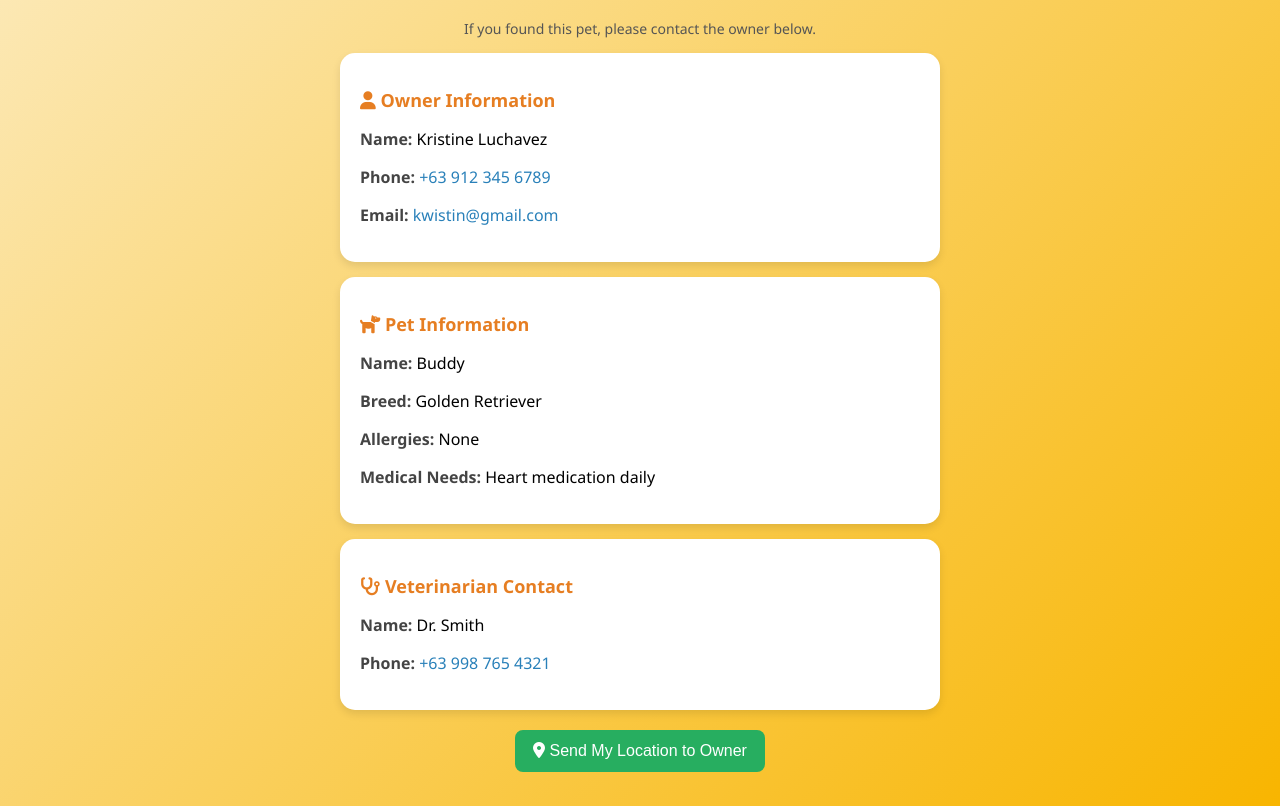
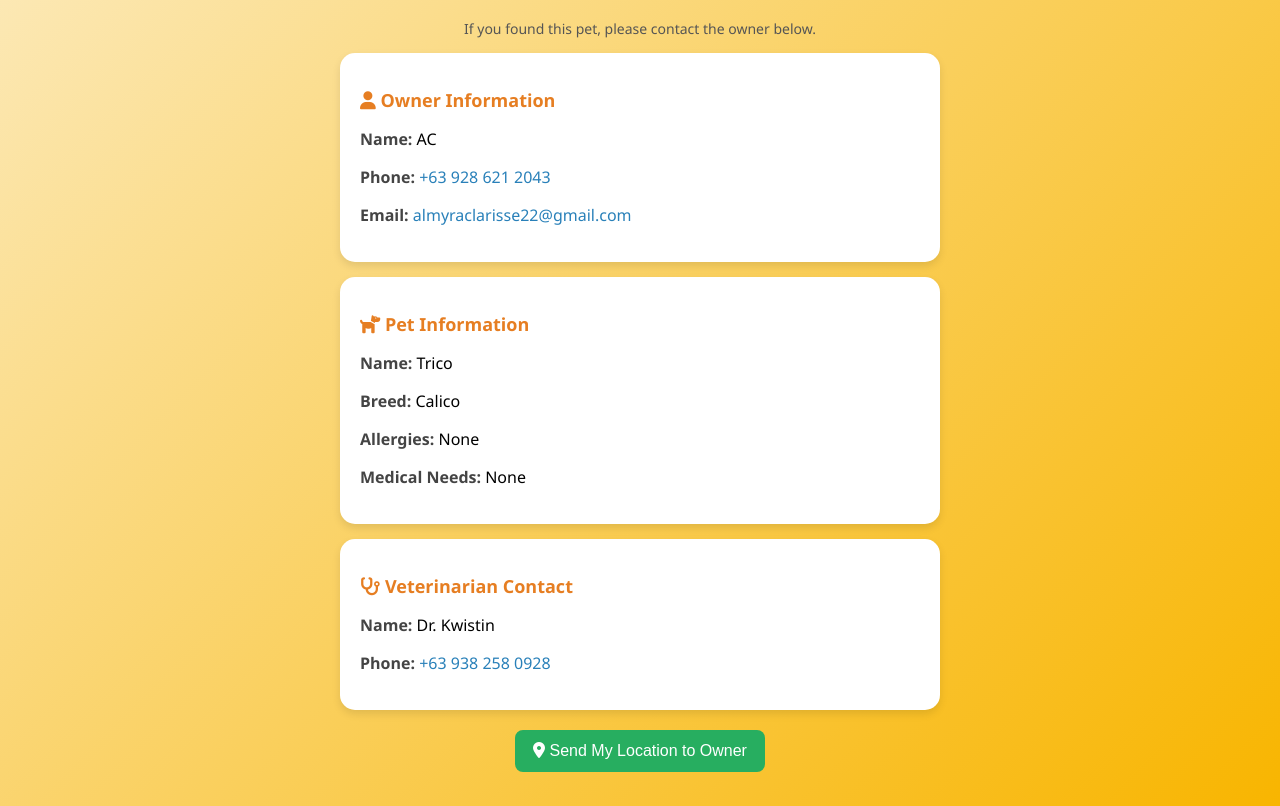
Before and after one commit to ngl1015/denim_pro.github.io, a plain HTML site: page index.html in a window 1280 px wide. Shown: the part 87-893 px from the top of the page. Drawn offline with Linux system fonts and the light colour scheme.

Commit message:
Update index.html

```diff
--- a/index.html
+++ b/index.html
@@ -14,23 +14,23 @@
 
     <div class="card">
       <h2><i class="fa-solid fa-user"></i> Owner Information</h2>
-      <p><span class="highlight">Name:</span> Kristine Luchavez</p>
-      <p><span class="highlight">Phone:</span> <a href="tel:+639123456789">+63 912 345 6789</a></p>
-      <p><span class="highlight">Email:</span> <a href="mailto:kwistin@gmail.com">kwistin@gmail.com</a></p>
+      <p><span class="highlight">Name:</span> AC</p>
+      <p><span class="highlight">Phone:</span> <a href="tel:+639286212043">+63 928 621 2043</a></p>
+      <p><span class="highlight">Email:</span> <a href="mailto:almyraclarisse22@gmail.com">almyraclarisse22@gmail.com</a></p>
     </div>
 
     <div class="card">
       <h2><i class="fa-solid fa-dog"></i> Pet Information</h2>
-      <p><span class="highlight">Name:</span> Buddy</p>
-      <p><span class="highlight">Breed:</span> Golden Retriever</p>
+      <p><span class="highlight">Name:</span> Trico</p>
+      <p><span class="highlight">Breed:</span> Calico</p>
       <p><span class="highlight">Allergies:</span> None</p>
-      <p><span class="highlight">Medical Needs:</span> Heart medication daily</p>
+      <p><span class="highlight">Medical Needs:</span> None</p>
     </div>
 
     <div class="card">
       <h2><i class="fa-solid fa-stethoscope"></i> Veterinarian Contact</h2>
-      <p><span class="highlight">Name:</span> Dr. Smith</p>
-      <p><span class="highlight">Phone:</span> <a href="tel:+639987654321">+63 998 765 4321</a></p>
+      <p><span class="highlight">Name:</span> Dr. Kwistin</p>
+      <p><span class="highlight">Phone:</span> <a href="tel:+639987654321">+63 938 258 0928</a></p>
     </div>
 
     <button id="sendLocationBtn"><i class="fa-solid fa-location-dot"></i> Send My Location to Owner</button>
```
